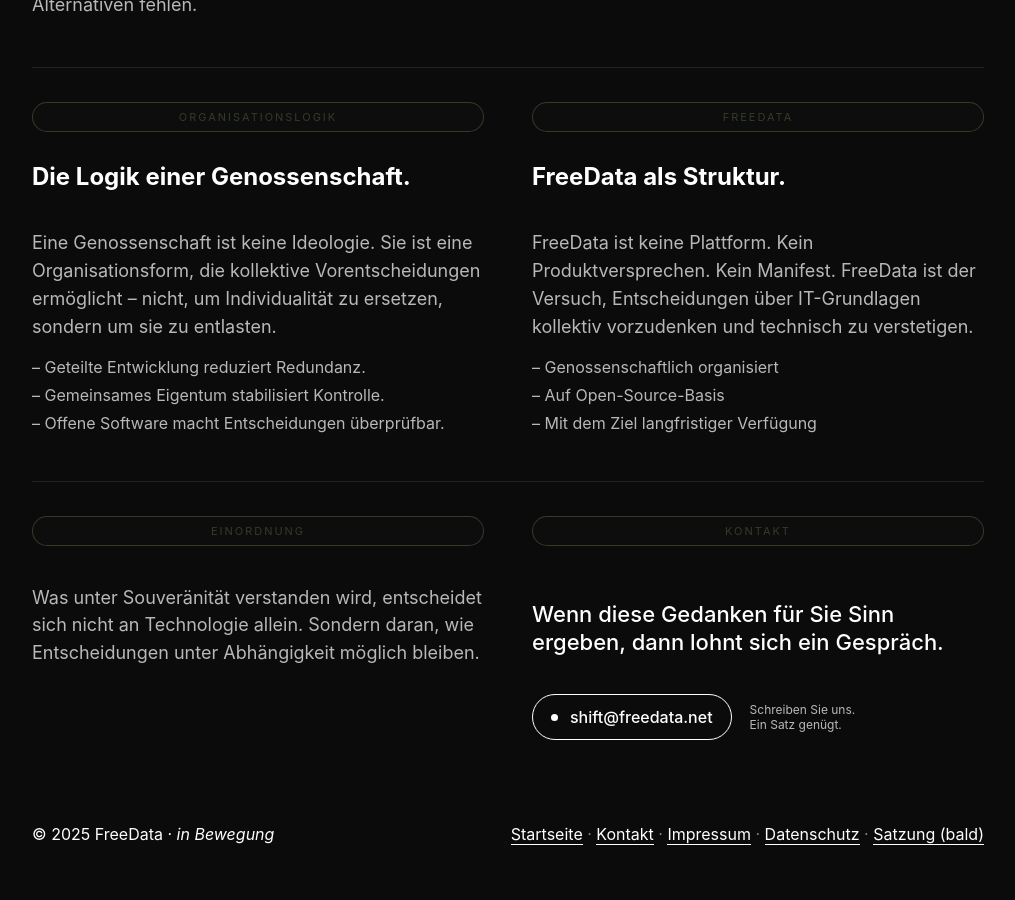
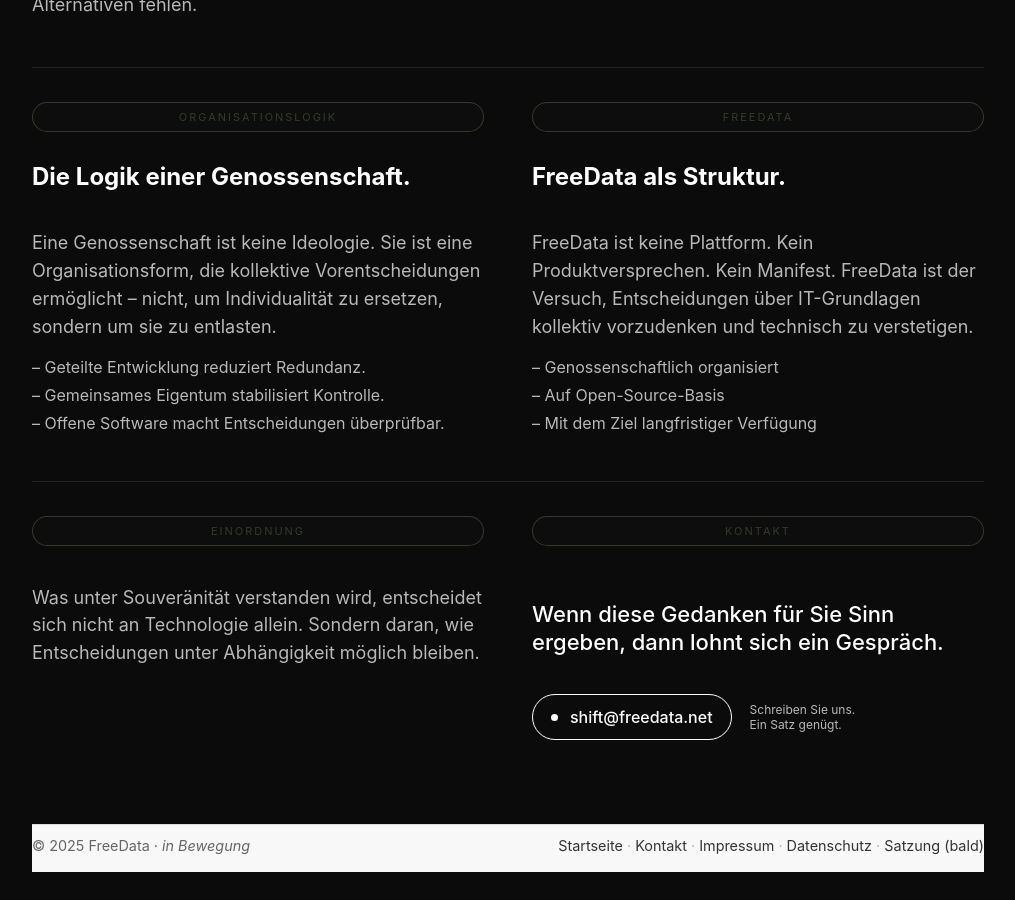
Before and after one commit to freedata-coop/freedata-coop.github.io, a Jekyll site: the page built from index.md, in a window 1280 px wide and 900 px high, scrolled down 1773 px. Shown: the whole window, without its empty margins (132-1147 px from the left). Built offline with Jekyll 4.4.1, drawn with Linux system fonts in a browser that asks for light colours; before the commit the page ends 2645 px from its top, so only the background shows below that.

Commit message:
(test): customize blog

```diff
--- a/_layouts/default.html
+++ b/_layouts/default.html
@@ -39,7 +39,8 @@
 
   <main class="wrap">
     {{ content }}
-    <footer>
+
+    <footer class="site-footer">
       <div class="row" style="justify-content:space-between">
         <div>© <span id="y"></span> FreeData · <em>in Bewegung</em></div>
         <div>
--- a/assets/custom.css
+++ b/assets/custom.css
@@ -49,6 +49,45 @@
   font-size:11px;
   color:var(--muted);
 }
+
+/* ================= Footer ================= */
+
+.site-footer{
+  background:#f8f8f8;
+  text-align:center;
+  font-size:0.9rem;
+  color:#666;
+  border-top:1px solid #ddd;
+  padding:12px 0 18px 0;   /* vorher zu viel */
+}
+
+.site-footer-nav{
+  margin:4px 0 2px 0;
+}
+
+.site-footer-meta{
+  margin:2px 0 0 0;
+}
+
+.site-footer a,
+.site-footer a:visited {
+  color: #333 !important;
+  text-decoration: none !important;
+}
+
+.site-footer a:hover {
+  color: #000 !important;
+  text-decoration: none !important;
+}
+
+.footer-link {
+  margin-right: 1rem;
+}
+
+.footer-link:last-child {
+  margin-right: 0;
+}
+
 
 /* ================= Typografie & Abstände ================= */
 
```
